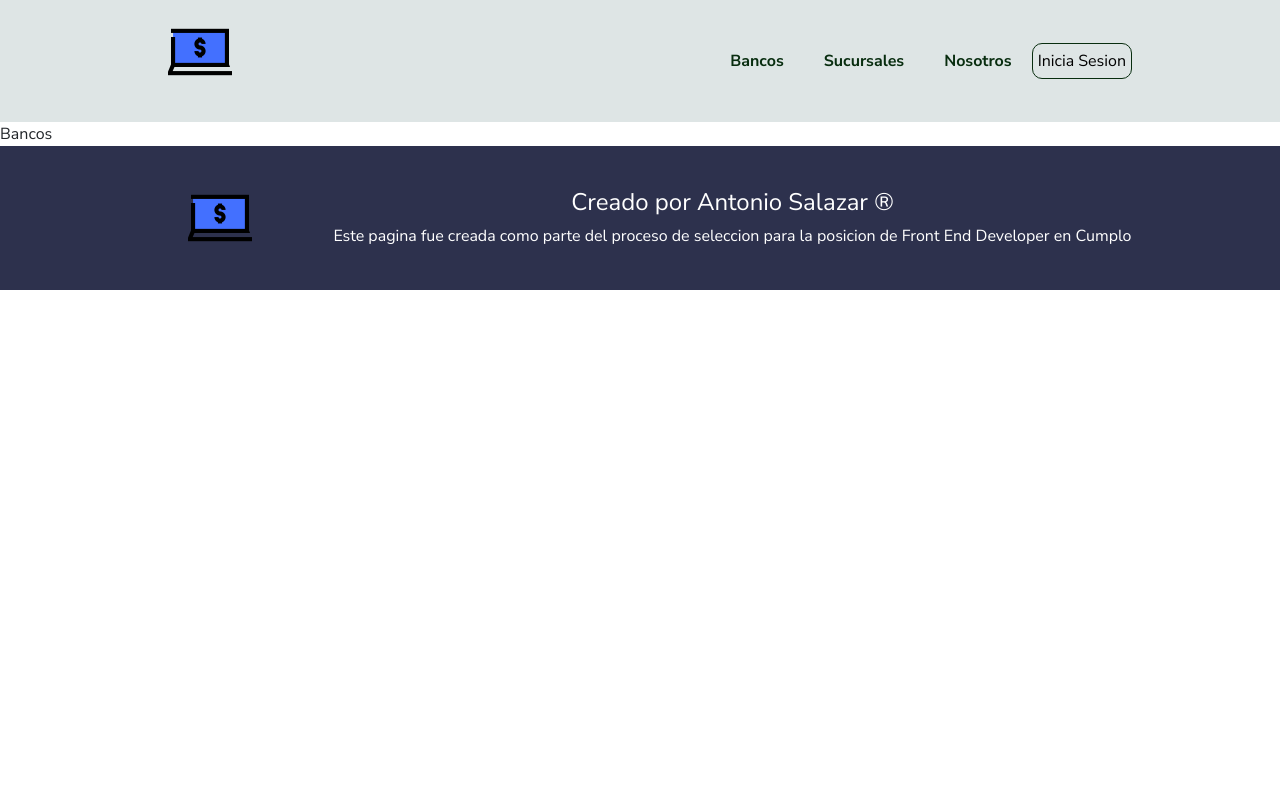
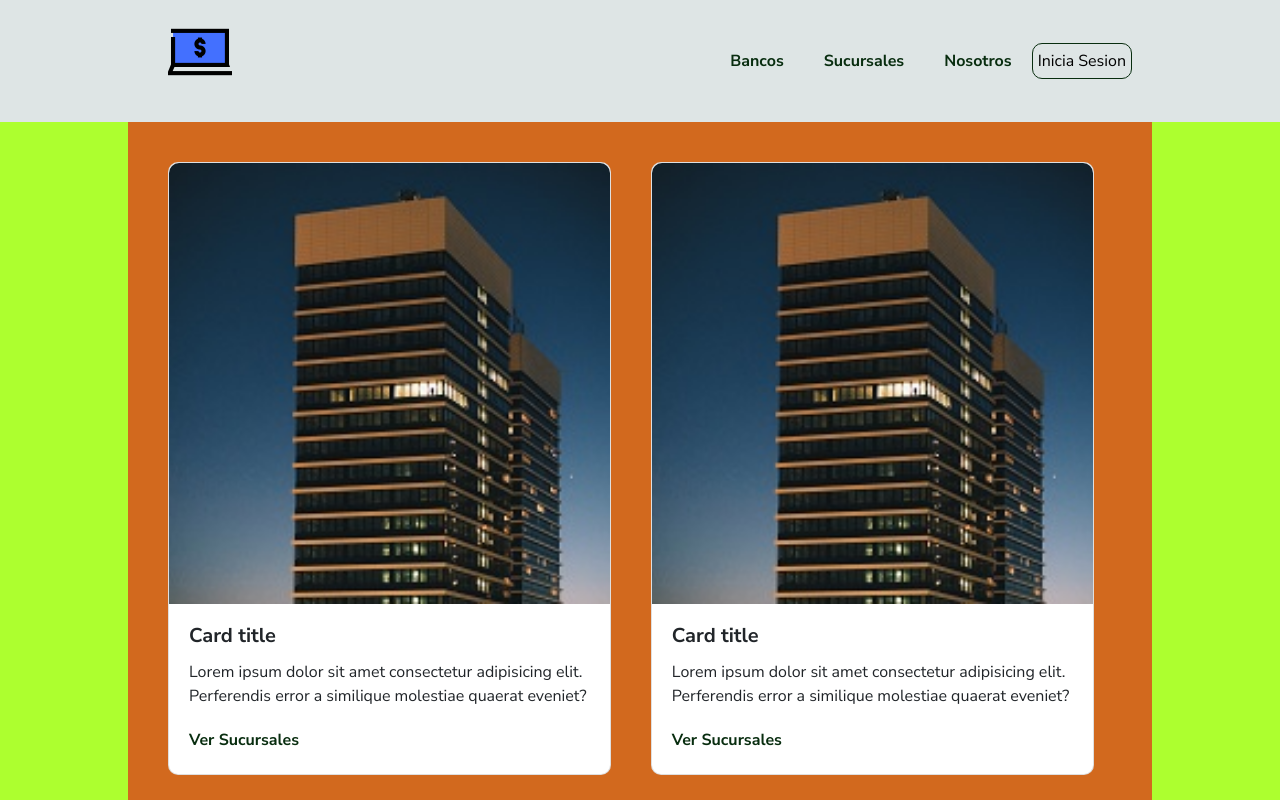
Before and after one commit to AntonioSalazar/cumplo-technical-challenge, a React (Create React App) app: page /bancos in a window 1280 px wide. Shown: the top 800 px of the page. Built offline with nearby package versions, Linux system fonts and the light colour scheme; no server answers.

Commit message:
finished the styles of the component that will display the banks

```diff
--- a/src/App.js
+++ b/src/App.js
@@ -6,6 +6,7 @@ import Header from './Components/Header'
 import Introduction from './Components/Introduction';
 import LatestArticles from './Components/LatestArticles';
 import WhyUs from './Components/WhyUs';
+import Banks from './Components/Banks';
 
 //Routing
 import {
@@ -25,7 +26,7 @@ const App = () => {
       <main>
         <Switch>
           <Route path='/bancos'>
-            Bancos
+            <Banks />
           </Route>
           <Route path='/sucursales'>
             Sucursales
--- /dev/null
+++ b/src/Components/Banks.js
@@ -0,0 +1,85 @@
+import React, { useContext } from "react"
+import { Link } from 'react-router-dom'
+
+//context
+import { BankContext } from '../Context/BankProvider';
+
+//img
+import bankImg from '../img/bank.jpg'
+
+const Banks = () => {
+
+    const { banks, error } = useContext(BankContext);
+
+    return (
+            <section className='banks'>
+                <div className="banks__container">
+                    <div className="banks__cards-container">
+                        <div className=" banks__cards-each card">
+                            <img src={bankImg} alt="Bank"/>
+                            <div className="card-body">
+                                <h5 className="card-title">
+                                    Card title
+                                </h5>
+                                <p className="card-text">Lorem ipsum dolor sit amet consectetur adipisicing elit. Perferendis error a similique molestiae quaerat eveniet?</p>
+                                <Link to='/'>Ver Sucursales</Link>
+                            </div>
+                        </div>
+                        <div className=" banks__cards-each card">
+                            <img src={bankImg} alt="Bank"/>
+                            <div className="card-body">
+                                <h5 className="card-title">
+                                    Card title
+                                </h5>
+                                <p className="card-text">Lorem ipsum dolor sit amet consectetur adipisicing elit. Perferendis error a similique molestiae quaerat eveniet?</p>
+                                <Link to='/'>Ver Sucursales</Link>
+                            </div>
+                        </div>
+                        <div className=" banks__cards-each card">
+                            <img src={bankImg} alt="Bank"/>
+                            <div className="card-body">
+                                <h5 className="card-title">
+                                    Card title
+                                </h5>
+                                <p className="card-text">Lorem ipsum dolor sit amet consectetur adipisicing elit. Perferendis error a similique molestiae quaerat eveniet?</p>
+                                <Link to='/'>Ver Sucursales</Link>
+                            </div>
+                        </div>
+                        <div className=" banks__cards-each card">
+                            <img src={bankImg} alt="Bank"/>
+                            <div className="card-body">
+                                <h5 className="card-title">
+                                    Card title
+                                </h5>
+                                <p className="card-text">Lorem ipsum dolor sit amet consectetur adipisicing elit. Perferendis error a similique molestiae quaerat eveniet?</p>
+                                <Link to='/'>Ver Sucursales</Link>
+                            </div>
+                        </div>
+                        <div className=" banks__cards-each card">
+                            <img src={bankImg} alt="Bank"/>
+                            <div className="card-body">
+                                <h5 className="card-title">
+                                    Card title
+                                </h5>
+                                <p className="card-text">Lorem ipsum dolor sit amet consectetur adipisicing elit. Perferendis error a similique molestiae quaerat eveniet?</p>
+                                <Link to='/'>Ver Sucursales</Link>
+                            </div>
+                        </div>
+                        <div className=" banks__cards-each card">
+                            <img src={bankImg} alt="Bank"/>
+                            <div className="card-body">
+                                <h5 className="card-title">
+                                    Card title
+                                </h5>
+                                <p className="card-text">Lorem ipsum dolor sit amet consectetur adipisicing elit. Perferendis error a similique molestiae quaerat eveniet?</p>
+                                <Link to='/'>Ver Sucursales</Link>
+                            </div>
+                        </div>
+
+                    </div>
+                </div>
+            </section>
+        )
+    }
+
+    export default Banks
--- a/src/Context/BankProvider.js
+++ b/src/Context/BankProvider.js
@@ -5,19 +5,20 @@ export const BankContext = createContext();
 const BankProvider = props => {
 
 
-    const [ bank, setBank ] = useState([])
+    const [ banks, setBanks ] = useState([])
     const [ error, setError ] = useState([])
 
     useEffect(() => {
         getBanks()
     }, [])
 
+    console.log(banks)
 
     const getBanks = async() => {
         try {
             const data = await fetch('https://tryouts-cumplo.herokuapp.com/banks/');
             const bankData = await data.json()
-            setBank(bankData)
+            setBanks(bankData)
         } catch (error) {
             if(error){
                 setError(error)
@@ -28,7 +29,7 @@ const BankProvider = props => {
     return (
         <BankContext.Provider
             value={{
-                bank,
+                banks,
                 error
             }}
         >
--- a/src/styles/CSS/index.css
+++ b/src/styles/CSS/index.css
@@ -244,3 +244,51 @@ footer {
     display: none; }
   .footer__author {
     padding: 40px 0; } }
+
+.banks {
+  background: greenyellow;
+  display: flex;
+  justify-content: center; }
+  .banks__container {
+    background: hotpink;
+    width: 80%;
+    max-width: 1200px; }
+  .banks__cards-container {
+    background: chocolate;
+    display: flex;
+    flex-wrap: wrap;
+    padding: 20px; }
+  .banks__cards-each {
+    width: 45%;
+    margin: 20px;
+    border-radius: 10px; }
+    .banks__cards-each img {
+      border-radius: 10px 10px 0px 0px;
+      width: 100%; }
+    .banks__cards-each h5 {
+      font-weight: 700; }
+    .banks__cards-each p {
+      margin-bottom: 20px; }
+    .banks__cards-each a {
+      display: inline-block;
+      margin: 0 auto;
+      text-decoration: none;
+      border-bottom: 2px solid transparent;
+      color: #082D0f;
+      transition: all ease .2s;
+      font-weight: 700; }
+      .banks__cards-each a:hover {
+        border-bottom: 2px solid #082D0F; }
+
+@media only screen and (max-width: 1050px) {
+  .banks__cards-container {
+    background: chocolate;
+    display: flex;
+    justify-content: center;
+    padding: 20px; } }
+
+@media only screen and (max-width: 700px) {
+  .banks__container {
+    width: 90%; }
+  .banks__cards-each {
+    width: 50%; } }
--- /dev/null
+++ b/src/styles/SASS/Banks/Banks.scss
@@ -0,0 +1,80 @@
+.banks {
+    background: greenyellow;
+    display: flex;
+    justify-content: center;
+
+    &__container{
+        background: hotpink;
+        width: 80%;
+        max-width: 1200px;
+    }
+
+    &__cards-container{
+        background: chocolate;
+        display: flex;
+        flex-wrap: wrap;
+        padding: 20px;
+    }
+
+    &__cards-each{
+        width: 45%;
+        margin: 20px;
+        border-radius: 10px;
+
+        & img{
+            border-radius: 10px 10px 0px 0px;
+            width: 100%;
+        }
+
+        & h5{
+            font-weight: 700;
+        }
+
+        & p {
+            margin-bottom: 20px;
+        }
+
+        & a {
+           display: inline-block;
+           margin: 0 auto;
+           text-decoration: none;
+            border-bottom: 2px solid transparent;
+            color: #082D0f;
+            transition: all ease .2s;
+            font-weight: 700;
+
+            &:hover{
+                border-bottom: 2px solid #082D0F;
+            }
+        }
+    }
+}
+
+@media only screen and (max-width: 1050px){
+    .banks{
+
+        &__cards-container{
+            background: chocolate;
+            display: flex;
+            justify-content: center;
+            padding: 20px;
+        }
+
+
+    }
+}
+
+@media only screen and (max-width: 700px){
+    .banks{
+        &__container{
+            width: 90%;
+        }
+
+        &__cards-each{
+            width: 50%;
+        }
+
+    }
+
+
+}
--- a/src/styles/SASS/index.scss
+++ b/src/styles/SASS/index.scss
@@ -4,3 +4,4 @@
 @import './WhyUs/WhyUs';
 @import './LatestArticles/LatestArticles';
 @import './Footer/Footer';
+@import './Banks/Banks';
```
Also changed, not shown: src/img/bank.jpg (added), 1 other file (tests, documents, lock files or other folders).
